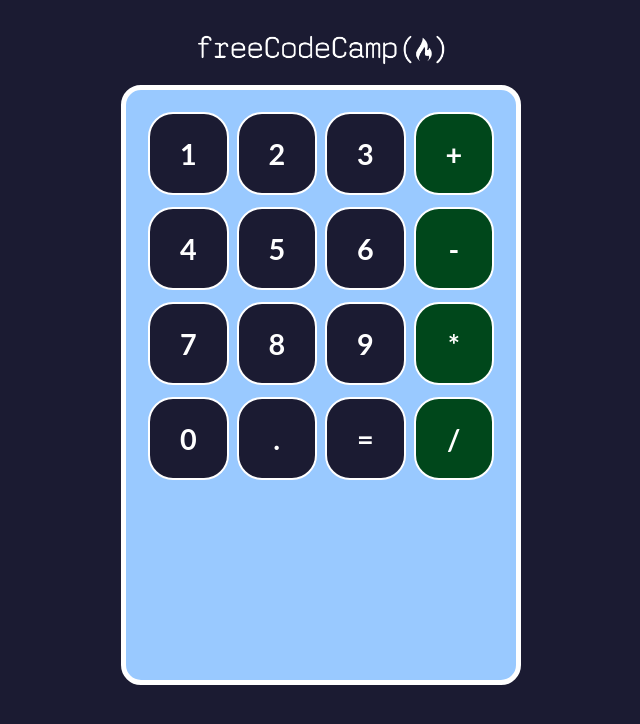
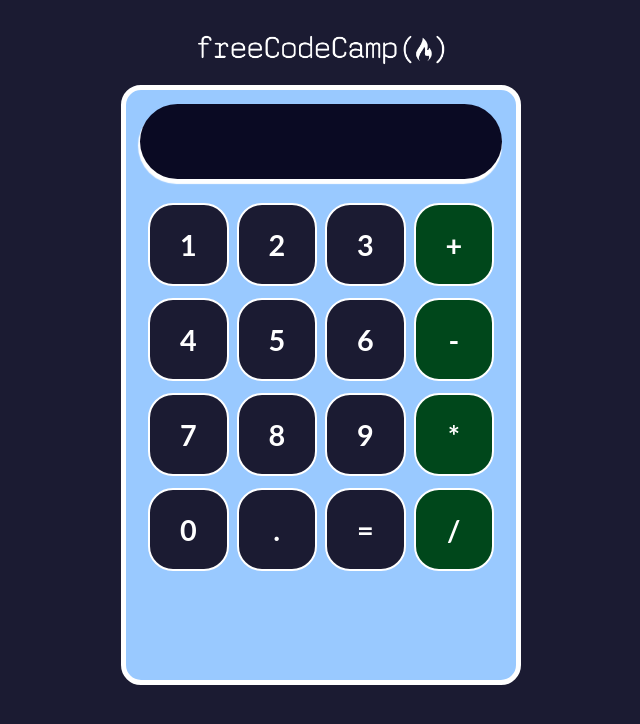
Before and after one commit to Hcrj99/Calculator, a React (Create React App) app: page / in a window 1280 px wide. Shown: the top 724 px of the page, without its empty margins (319-959 px from the left). Built offline with nearby package versions, Linux system fonts and the light colour scheme; the HTML template or start-up script is replaced by a standard one.

Commit message:
add screen component + style

```diff
--- a/src/App.js
+++ b/src/App.js
@@ -1,6 +1,7 @@
 import './App.css';
 import freeCodeCamplogo from './assets/img/freecodecamp-logo.png'
 import Button from './components/button';
+import Screen from './components/screen';
 
 function App() {
   return (
@@ -12,6 +13,7 @@
         alt = 'Logo of freecodecamp' />
       </section>
       <section className='Container__calculator'>
+        <Screen />
         <div className='row'>
           <Button>1</Button>
           <Button>2</Button>
--- /dev/null
+++ b/src/components/screen.jsx
@@ -0,0 +1,10 @@
+import React from "react";
+import '../styles/screen.css'
+
+const Screen = ({ input }) => (
+  <div className="input__user">
+    {input}
+  </div>
+);
+
+export default Screen;
--- /dev/null
+++ b/src/styles/screen.css
@@ -0,0 +1,16 @@
+.input__user {
+    height: 75px;
+    border-radius: 50px;
+    margin-bottom: 20px;
+    display: flex;
+    justify-content: flex-end;
+    align-items: center;
+    font-weight: bold;
+    font-size: 1.2rem;
+    user-select: none;
+    background-color: #0a0a23;
+    color: white;
+    padding: 11px 30px 11px 11px;
+    margin: 1px solid #888;
+    box-shadow: -1px 4px 1px 1px white;
+}
```
